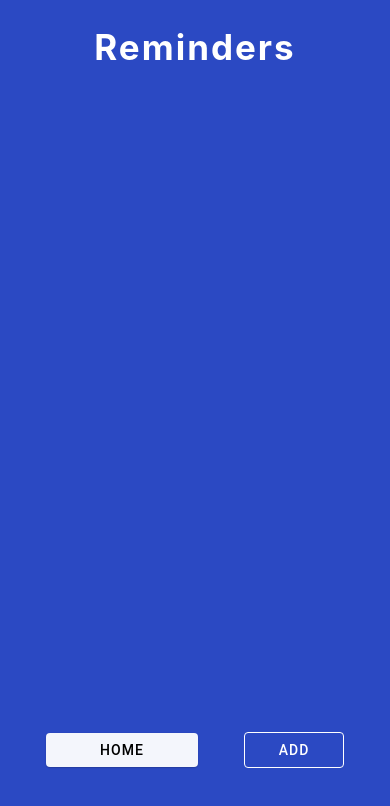
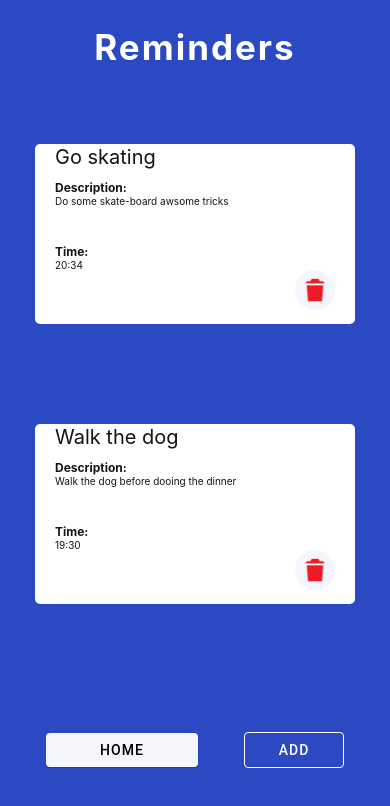
Before and after one commit to V1CTOR-cloud/Proyecto-integrado-2DAM, a React Native app in the folder DailySense/: screen /Reminders in a window 390 px wide. Shown: the top 806 px of the page. Built offline with nearby package versions, Linux system fonts and the light colour scheme.

Commit message:
Almost done

```diff
--- a/DailySense/src/screens/Assistant/Add.js
+++ b/DailySense/src/screens/Assistant/Add.js
@@ -28,7 +28,7 @@ const colors = {
 
 const Add = ({ route, navigation }) => {
 
-  const { User, IdAssistant } = route.params;
+  const { User, IdAssistant, Gender, Mail } = route.params;
 
   const [Nombre, setNombre] = React.useState("");
   const [Apellidos, setApellidos] = React.useState("");
@@ -176,7 +176,7 @@ const Add = ({ route, navigation }) => {
       if (resultat.data.correct === "OK") {
 
         Alert.alert("Added", "Person added correctly")
-        navigation.navigate("IndexAssistant", { User: User, IdAssistant:IdAssistant })
+        navigation.navigate("IndexAssistant", { User: User, IdAssistant:IdAssistant, Gender: Gender, Mail: Mail })
 
       } else {
 
--- /dev/null
+++ b/DailySense/src/screens/Assistant/Pills/CardPills.js
@@ -0,0 +1,116 @@
+import React from "react";
+import {
+    StatusBar,
+    StyleSheet,
+    Text,
+    View,
+    Image,
+    TouchableOpacity,
+    ImageBackground
+} from 'react-native';
+
+
+import { useNavigation } from '@react-navigation/native';
+
+const colors = {
+    themeColor: "#4263ec",
+    white: "#fff",
+    background: "#f4f6fc",
+    greyish: "#a4a4a4",
+    tint: "#2b49c3"
+}
+
+const CardPills = (props) => {
+    const navigation = useNavigation();
+    return (
+        <View style={styles.container}>
+            <View style={styles.header}>
+                <Text style={styles.h1}>{props.day} </Text>
+            </View>
+            <View style={styles.body}>
+                <Text style={styles.h2}>
+                    Medication:
+                </Text>
+                <Text style={styles.h3}>
+                    {props.med}
+                </Text>
+            </View>
+            <View style={styles.footer}>
+                <TouchableOpacity
+                    style={styles.contbtn}
+                >
+                    <Image
+                        style={styles.img}
+                        source={require('../../../assets/img/icono_basura.png')}
+                    />
+                </TouchableOpacity>
+            </View>
+        </View>
+    );
+
+
+}
+
+const styles = StyleSheet.create({
+    container: {
+        height: 180,
+        width: 320,
+        backgroundColor: colors.white,
+        justifyContent: 'center',
+        alignItems: 'center',
+        borderRadius: 5,
+        marginBottom: 50,
+        marginTop: 50
+    },
+    header: {
+        flex: 1,
+        width: '100%',
+        justifyContent: 'center',
+        paddingLeft: 20,
+        borderTopLeftRadius: 4,
+        borderTopRightRadius: 4
+    },
+    h1: {
+        fontSize: 20,
+        fontWeight: '400',
+        color: '#141414'
+    },
+    h2: {
+        fontSize: 12,
+        fontWeight: 'bold',
+        color: '#141414'
+    },
+    h3: {
+        width: 220,
+        fontSize: 10,
+        color: '#141414'
+    },
+    body: {
+        flex: 2,
+        width: '100%',
+        paddingTop: 10,
+        paddingLeft: 20,
+    },
+    footer: {
+        flex: 1,
+        width: '100%',
+        justifyContent: 'center',
+        alignItems: 'center',
+        borderBottomLeftRadius: 4,
+        borderBottomRightRadius: 4
+    },
+    contbtn: {
+        padding: 5,
+        borderRadius: 200,
+        backgroundColor: colors.background,
+        position: 'relative',
+        left: 120,
+        bottom: 20
+    },
+    img: {
+        height: 30,
+        width: 30,
+    }
+});
+
+export default CardPills;
--- /dev/null
+++ b/DailySense/src/screens/Assistant/Reminders/CardReminders.js
@@ -0,0 +1,124 @@
+import React from "react";
+import {
+    StatusBar,
+    StyleSheet,
+    Text,
+    View,
+    Image,
+    TouchableOpacity,
+    ImageBackground
+} from 'react-native';
+
+
+import { useNavigation } from '@react-navigation/native';
+
+const colors = {
+    themeColor: "#4263ec",
+    white: "#fff",
+    background: "#f4f6fc",
+    greyish: "#a4a4a4",
+    tint: "#2b49c3"
+}
+
+const CardReminder = (props) => {
+    const navigation = useNavigation();
+    return (
+        <View style={styles.container}>
+            <View style={styles.header}>
+                <Text style={styles.h1}>{props.title} </Text>
+            </View>
+            <View style={styles.body}>
+                <Text style={styles.h2}>
+                    Description:
+                </Text>
+                <Text style={styles.h3}>
+                    {props.desc}
+                </Text>
+            </View>
+            <View style={styles.body}>
+                <Text style={styles.h2}>
+                    Time:
+                </Text>
+                <Text style={styles.h3}>
+                    {props.h}:{props.m}
+                </Text>
+            </View>
+            <View style={styles.footer}>
+                <TouchableOpacity
+                    style={styles.contbtn}
+                >
+                    <Image
+                        style={styles.img}
+                        source={require('../../../assets/img/icono_basura.png')}
+                    />
+                </TouchableOpacity>
+            </View>
+        </View>
+    );
+
+
+}
+
+const styles = StyleSheet.create({
+    container: {
+        height: 180,
+        width: 320,
+        backgroundColor: colors.white,
+        justifyContent: 'center',
+        alignItems: 'center',
+        borderRadius: 5,
+        marginBottom: 50,
+        marginTop: 50
+    },
+    header: {
+        flex: 1,
+        width: '100%',
+        justifyContent: 'center',
+        paddingLeft: 20,
+        borderTopLeftRadius: 4,
+        borderTopRightRadius: 4
+    },
+    h1: {
+        fontSize: 20,
+        fontWeight: '400',
+        color: '#141414'
+    },
+    h2: {
+        fontSize: 12,
+        fontWeight: 'bold',
+        color: '#141414'
+    },
+    h3: {
+        width: 220,
+        fontSize: 10,
+        color: '#141414'
+    },
+    body: {
+        flex: 2,
+        width: '100%',
+        paddingTop: 10,
+        paddingLeft: 20,
+    },
+    footer: {
+        flex: 1,
+        width: '100%',
+        justifyContent: 'center',
+        alignItems: 'center',
+        borderBottomLeftRadius: 4,
+        borderBottomRightRadius: 4
+    },
+    contbtn: {
+        padding: 5,
+        borderRadius: 200,
+        backgroundColor: colors.background,
+        position: 'relative',
+        left: 120,
+        bottom: 20
+    },
+    img: {
+        height: 30,
+        width: 30,
+    }
+});
+
+export default CardReminder;
--- a/DailySense/src/screens/Assistant/Reminders/Reminders.js
+++ b/DailySense/src/screens/Assistant/Reminders/Reminders.js
@@ -13,12 +13,14 @@ import {
   View,
   Image,
   TouchableOpacity,
-  StatusBar
+  StatusBar,
+  ScrollView
 } from 'react-native';
 
 import { useNavigation } from '@react-navigation/native';
 import { Button } from 'react-native-paper';
-
+import CardReminder from './CardReminders';
+import { arrayReminders } from '../../components/Utils';
 
 const colors = {
   themeColor: "#4263ec",
@@ -39,7 +41,13 @@ const Reminders = () => {
         <Text style={styles.titulo}>Reminders</Text>
       </View>
       <View style={styles.body}>
-
+        <ScrollView>
+          {arrayReminders.map((element, pos) => {
+            return (
+              <CardReminder key={pos} desc={element.description} title={element.title} h={element.hour} m={element.minutes} ></CardReminder>
+            )
+          })}
+        </ScrollView>
       </View>
       <View style={styles.footer}>
         <Button
--- a/DailySense/src/screens/Assistant/Tasks/AddTask.js
+++ b/DailySense/src/screens/Assistant/Tasks/AddTask.js
@@ -17,7 +17,7 @@ import {
 } from 'react-native';
 
 import { useNavigation } from '@react-navigation/native';
-import CardTask from '../../components/CardTask';
+import CardTask from './CardTask';
 
 import { TextInput, Button } from 'react-native-paper';
 
--- a/DailySense/src/screens/components/CardTask.js
+++ b/DailySense/src/screens/Assistant/Tasks/CardTask.js
@@ -20,21 +20,19 @@ const colors = {
     tint: "#2b49c3"
 }
 
-const CardTask = () => {
+const CardTask = (props) => {
     const navigation = useNavigation();
-    const [Title, setTitle] = React.useState("Title");
-    const [Description, setDescription] = React.useState("Ejemplo Ejemplo Ejemplo Ejemplo Ejemplo Ejemplo Ejemplo Ejemplo Ejemplo Ejemplo Ejemplo");
     return (
         <View style={styles.container}>
             <View style={styles.header}>
-                <Text style={styles.h1}> {Title} </Text>
+                <Text style={styles.h1}>{props.title} </Text>
             </View>
             <View style={styles.body}>
                 <Text style={styles.h2}>
                     Description:
                 </Text>
                 <Text style={styles.h3}>
-                    {Description}
+                    {props.desc}
                 </Text>
             </View>
             <View style={styles.footer}>
@@ -43,7 +41,7 @@ const CardTask = () => {
                 >
                     <Image
                         style={styles.img}
-                        source={require('../../assets/img/icono_basura.png')}
+                        source={require('../../../assets/img/icono_basura.png')}
                     />
                 </TouchableOpacity>
             </View>
@@ -85,6 +83,7 @@ const styles = StyleSheet.create({
     h3: {
         width: 220,
         fontSize: 10,
+        color:'#141414'
     },
     body: {
         flex: 2,
--- a/DailySense/src/screens/Assistant/Tasks/Tasks.js
+++ b/DailySense/src/screens/Assistant/Tasks/Tasks.js
@@ -18,7 +18,8 @@ import {
 } from 'react-native';
 
 import { Button } from 'react-native-paper';
-import CardTask from '../../components/CardTask';
+import CardTask from './CardTask';
+import { arrayTasks } from '../../components/Utils';
 
 
 const colors = {
@@ -44,9 +45,13 @@ const Tasks = ({route, navigation}) => {
       </View>
       <View style={styles.body}>
         <ScrollView>
-          <CardTask/>
-          <CardTask/>
-          <CardTask/>
+          {arrayTasks.map((element,pos)=>{
+            console.log("añado reminder");
+            return(
+
+              <CardTask key={pos} desc={element.description} title={element.title} ></CardTask>
+            )
+          })}
         </ScrollView>
       </View>
       <View style={styles.footer}>
--- /dev/null
+++ b/DailySense/src/screens/components/Utils.js
@@ -0,0 +1,59 @@
+export const arrayTasks = [
+    {
+        id:1,
+        title: 'Laundry',
+        description: "We have to do the laundry but only with white clothes",
+
+    },
+    {
+        id:2,
+        title: 'Order the room',
+        description: "The room needs to be ordered before the nigth",
+    },
+    {
+        id:3,
+        title: 'Go to the shop',
+        description: "Must buy handkerchief, water, and some snacks ",
+    },
+]
+
+export const arrayReminders = [
+    {
+        id:1,
+        title: 'Go skating',
+        description: "Do some skate-board awsome tricks",
+        hour: 20,
+        minutes: 34
+    },
+    {
+        id:2,
+        title: 'Walk the dog',
+        description: "Walk the dog before dooing the dinner",
+        hour: 19,
+        minutes:30,
+    },
+    {
+        id:3,
+        title: 'Feed pets',
+        description: "Feed the cat, and waters the dog",
+        hour: 18,
+        minutes: 32
+    },
+]
+
+export const arrayPills = [
+    {
+        id: 1,
+        day: "Monday",
+        medication: "Omeprazol, Ramipril, Rocutan"
+    },
+    {
+        id: 2,
+        day: "Tuesday",
+        medication: "Simvastatina, Atorvastatin , Levothyroxine"
+    },{
+        id: 3,
+        day: "Wednesday",
+        medication: "Lisinopril, Metformin, Losartan"
+    },
+]
```
Also changed, not shown: DailySense/src/screens/Assistant/IndexAssistant.js (+2 -7 lines), DailySense/src/screens/Assistant/Pills/Pills.js (+11 -4 lines), DailySense/src/screens/Assistant/Reminders/AddReminder.js (+4 -23 lines), DailySense/src/screens/Assistant/User.js (+75 -11 lines).
